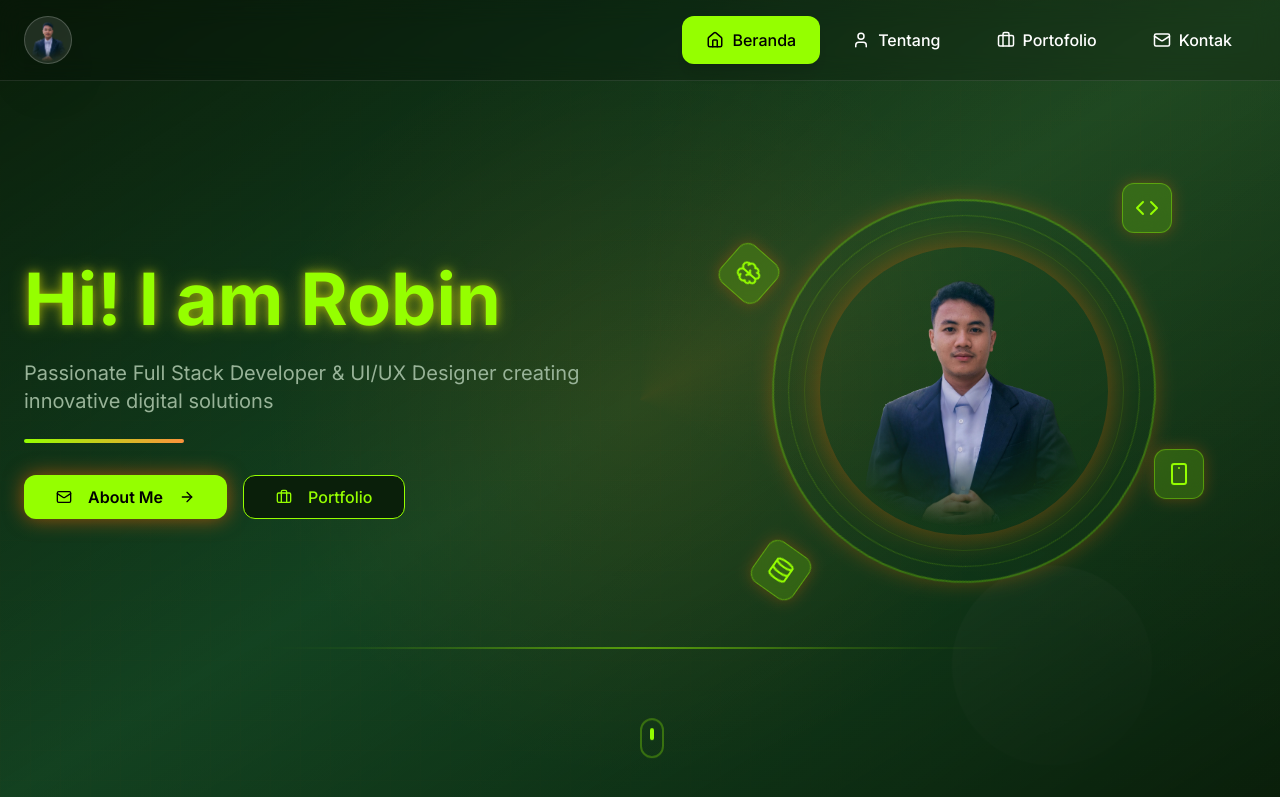
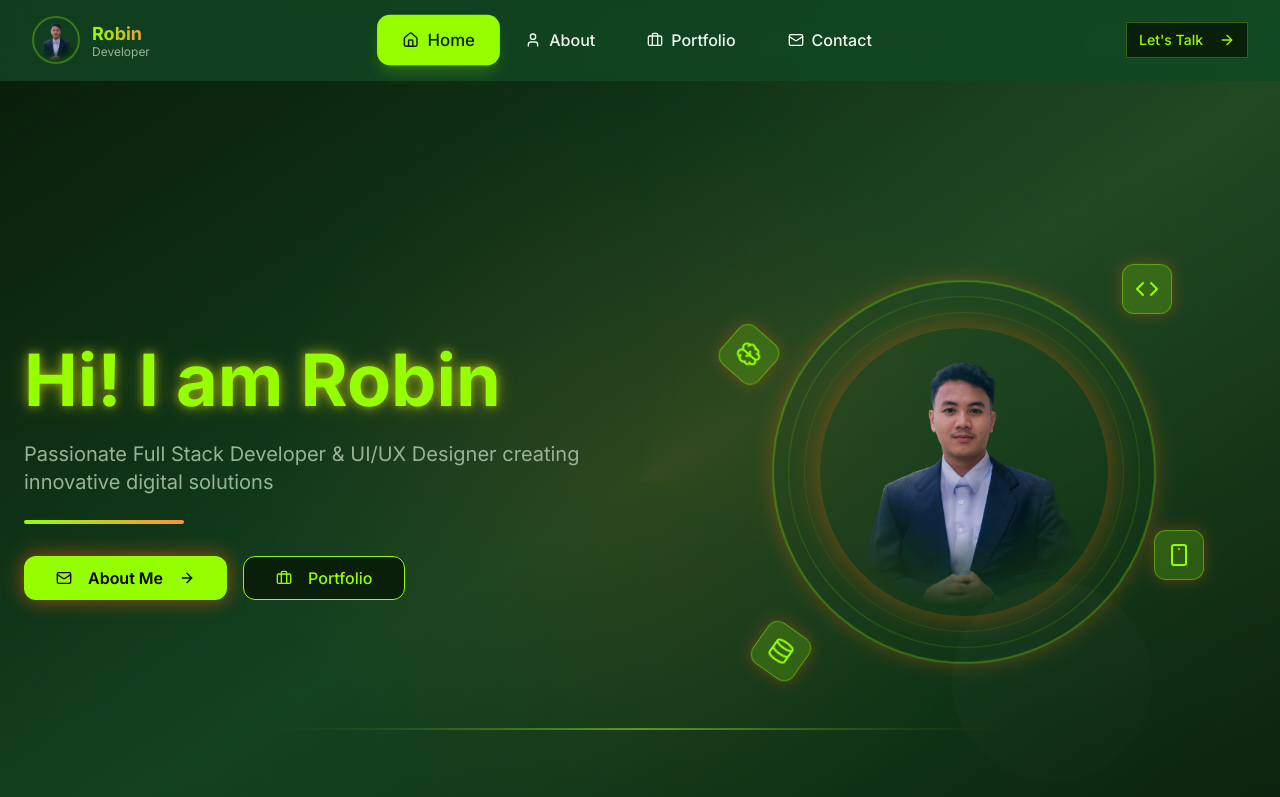
Before and after one commit to robinsyaifuddin-personal/robinsyaifuddin-id, a React (Vite) app: page / in a window 1280 px wide. Shown: the top 797 px of the page. Built offline with nearby package versions, Linux system fonts and the light colour scheme.

Commit message:
Refine sticky navbar design

```diff
--- a/src/components/Header.tsx
+++ b/src/components/Header.tsx
@@ -1,27 +1,28 @@
 
 import { Button } from "@/components/ui/button";
-import { Menu, X, Home, User, Briefcase, Mail } from "lucide-react";
-import { useState } from "react";
+import { Menu, X, Home, User, Briefcase, Mail, ArrowRight } from "lucide-react";
+import { useState, useEffect } from "react";
 import { Link, useLocation } from "react-router-dom";
 
 const Header = () => {
   const [isMenuOpen, setIsMenuOpen] = useState(false);
+  const [isScrolled, setIsScrolled] = useState(false);
   const location = useLocation();
 
   const navItems = [{
-    name: "Beranda",
+    name: "Home",
     href: "/",
     icon: Home
   }, {
-    name: "Tentang",
+    name: "About",
     href: "/about",
     icon: User
   }, {
-    name: "Portofolio",
+    name: "Portfolio",
     href: "/portfolio",
     icon: Briefcase
   }, {
-    name: "Kontak",
+    name: "Contact",
     href: "/contact",
     icon: Mail
   }];
@@ -32,23 +33,51 @@ const Header = () => {
     return false;
   };
 
+  // Handle scroll effect
+  useEffect(() => {
+    const handleScroll = () => {
+      setIsScrolled(window.scrollY > 20);
+    };
+
+    window.addEventListener('scroll', handleScroll);
+    return () => window.removeEventListener('scroll', handleScroll);
+  }, []);
+
+  // Close mobile menu when route changes
+  useEffect(() => {
+    setIsMenuOpen(false);
+  }, [location.pathname]);
+
   return (
-    <header className="fixed top-0 left-0 right-0 z-50 glass-nav backdrop-blur-md bg-black/20 border-b border-white/10">
-      <div className="container mx-auto px-6 py-4">
-        <div className="flex items-center justify-between">
+    <header className={`sticky top-0 left-0 right-0 z-50 transition-all duration-500 ${
+      isScrolled
+        ? 'backdrop-blur-xl bg-background/80 border-b border-border/50 shadow-lg shadow-primary/10'
+        : 'backdrop-blur-md bg-background/40 border-b border-border/20'
+    }`}>
+      <div className="container mx-auto px-4 sm:px-6 lg:px-8">
+        <div className="flex items-center justify-between h-16 lg:h-20">
           {/* Logo */}
-          <Link to="/" className="flex items-center space-x-3">
-            <div className="w-12 h-12 rounded-full overflow-hidden border-2 border-white/20 transition-all duration-300 hover:border-primary/50 glass">
+          <Link to="/" className="flex items-center space-x-3 group">
+            <div className="relative">
+              <div className="w-10 h-10 sm:w-12 sm:h-12 rounded-full overflow-hidden border-2 border-primary/30 transition-all duration-300 group-hover:border-primary/60 group-hover:shadow-lg group-hover:shadow-primary/20">
                 <img
                   src="/lovable-uploads/0b2e3fc5-f4eb-476f-a858-bda20d9e1e4c.png"
                   alt="Robin Syaifuddin"
-                className="w-full h-full object-cover"
+                  className="w-full h-full object-cover transition-transform duration-300 group-hover:scale-110"
                 />
+              </div>
+              <div className="absolute inset-0 rounded-full bg-gradient-to-br from-primary/20 to-transparent opacity-0 group-hover:opacity-100 transition-opacity duration-300" />
+            </div>
+            <div className="hidden sm:block">
+              <h2 className="text-lg font-bold bg-gradient-to-r from-primary to-orange-400 bg-clip-text text-transparent">
+                Robin
+              </h2>
+              <p className="text-xs text-muted-foreground -mt-1">Developer</p>
             </div>
           </Link>
 
           {/* Desktop Navigation */}
-          <nav className="hidden md:flex items-center space-x-2">
+          <nav className="hidden lg:flex items-center space-x-1">
             {navItems.map((item) => {
               const IconComponent = item.icon;
               const isActive = isActiveRoute(item.href);
@@ -56,36 +85,60 @@ const Header = () => {
                 <Link
                   key={item.name}
                   to={item.href}
-                  className={`group relative px-6 py-3 rounded-xl transition-all duration-300 ${
+                  className={`group relative px-4 xl:px-6 py-2.5 xl:py-3 rounded-xl transition-all duration-300 ${
                     isActive
-                      ? 'text-black bg-primary shadow-lg'
-                      : 'text-white hover:bg-white/10 hover:backdrop-blur-md'
+                      ? 'text-primary-foreground bg-primary shadow-lg shadow-primary/20 scale-105'
+                      : 'text-foreground hover:text-primary hover:bg-primary/10 hover:backdrop-blur-md hover:shadow-md'
                   }`}
                 >
                   <div className="flex items-center space-x-2 relative z-10">
-                    <IconComponent size={18} className="transition-all duration-300" />
-                    <span className="font-medium">{item.name}</span>
+                    <IconComponent size={16} className="transition-all duration-300 group-hover:scale-110" />
+                    <span className="font-medium text-sm xl:text-base">{item.name}</span>
                   </div>
+                  {!isActive && (
+                    <div className="absolute inset-0 rounded-xl bg-gradient-to-r from-primary/10 to-orange-400/10 opacity-0 group-hover:opacity-100 transition-opacity duration-300" />
+                  )}
                 </Link>
               );
             })}
           </nav>
 
+          {/* CTA Button Desktop */}
+          <div className="hidden lg:block">
+            <Link to="/contact">
+              <Button
+                variant="outline"
+                size="sm"
+                className="group border-primary/30 text-primary hover:bg-primary hover:text-primary-foreground hover:border-primary transition-all duration-300 hover:shadow-lg hover:shadow-primary/20"
+              >
+                <span className="text-sm font-medium">Let's Talk</span>
+                <ArrowRight className="w-4 h-4 ml-2 transition-transform duration-300 group-hover:translate-x-1" />
+              </Button>
+            </Link>
+          </div>
+
           {/* Mobile Menu Button */}
           <button
-            className="md:hidden text-white relative group glass p-2 rounded-lg"
+            className="lg:hidden relative p-2 rounded-xl transition-all duration-300 hover:bg-primary/10 group"
             onClick={() => setIsMenuOpen(!isMenuOpen)}
+            aria-label="Toggle mobile menu"
           >
             <div className="relative z-10">
-              {isMenuOpen ? <X size={24} /> : <Menu size={24} />}
+              {isMenuOpen ? (
+                <X size={24} className="text-primary transition-all duration-300" />
+              ) : (
+                <Menu size={24} className="text-foreground transition-all duration-300 group-hover:text-primary" />
+              )}
             </div>
           </button>
         </div>
 
         {/* Mobile Menu */}
-        {isMenuOpen && (
-          <div className="md:hidden mt-4 pb-4 glass-card">
-            <nav className="flex flex-col space-y-2 mt-4">
+        <div className={`lg:hidden overflow-hidden transition-all duration-500 ease-in-out ${
+          isMenuOpen ? 'max-h-96 opacity-100' : 'max-h-0 opacity-0'
+        }`}>
+          <div className="py-4 space-y-2">
+            <nav className="flex flex-col space-y-1">
               {navItems.map((item) => {
                 const IconComponent = item.icon;
                 const isActive = isActiveRoute(item.href);
@@ -93,23 +146,40 @@ const Header = () => {
                   <Link
                     key={item.name}
                     to={item.href}
-                    className={`group relative px-4 py-3 rounded-lg transition-all duration-300 ${
+                    className={`group relative px-4 py-3 rounded-xl transition-all duration-300 ${
                       isActive
-                        ? 'text-black bg-primary'
-                        : 'text-white hover:bg-white/10'
+                        ? 'text-primary-foreground bg-primary shadow-md'
+                        : 'text-foreground hover:text-primary hover:bg-primary/10'
                     }`}
                     onClick={() => setIsMenuOpen(false)}
                   >
-                    <div className="flex items-center space-x-3 relative z-10">
+                    <div className="flex items-center justify-between relative z-10">
+                      <div className="flex items-center space-x-3">
                         <IconComponent size={20} className="transition-all duration-300" />
                         <span className="font-medium">{item.name}</span>
+                      </div>
+                      <ArrowRight className="w-4 h-4 opacity-0 group-hover:opacity-100 transition-all duration-300 group-hover:translate-x-1" />
                     </div>
                   </Link>
                 );
               })}
             </nav>
+
+            {/* Mobile CTA */}
+            <div className="pt-4 border-t border-border/20">
+              <Link to="/contact" onClick={() => setIsMenuOpen(false)}>
+                <Button
+                  className="w-full bg-primary hover:bg-primary/90 text-primary-foreground font-medium shadow-lg shadow-primary/20"
+                  size="lg"
+                >
+                  <Mail className="w-4 h-4 mr-2" />
+                  Get In Touch
+                  <ArrowRight className="w-4 h-4 ml-2" />
+                </Button>
+              </Link>
             </div>
-        )}
+          </div>
+        </div>
       </div>
     </header>
   );
```
Lines whose indentation alone changed are shown as unchanged.
